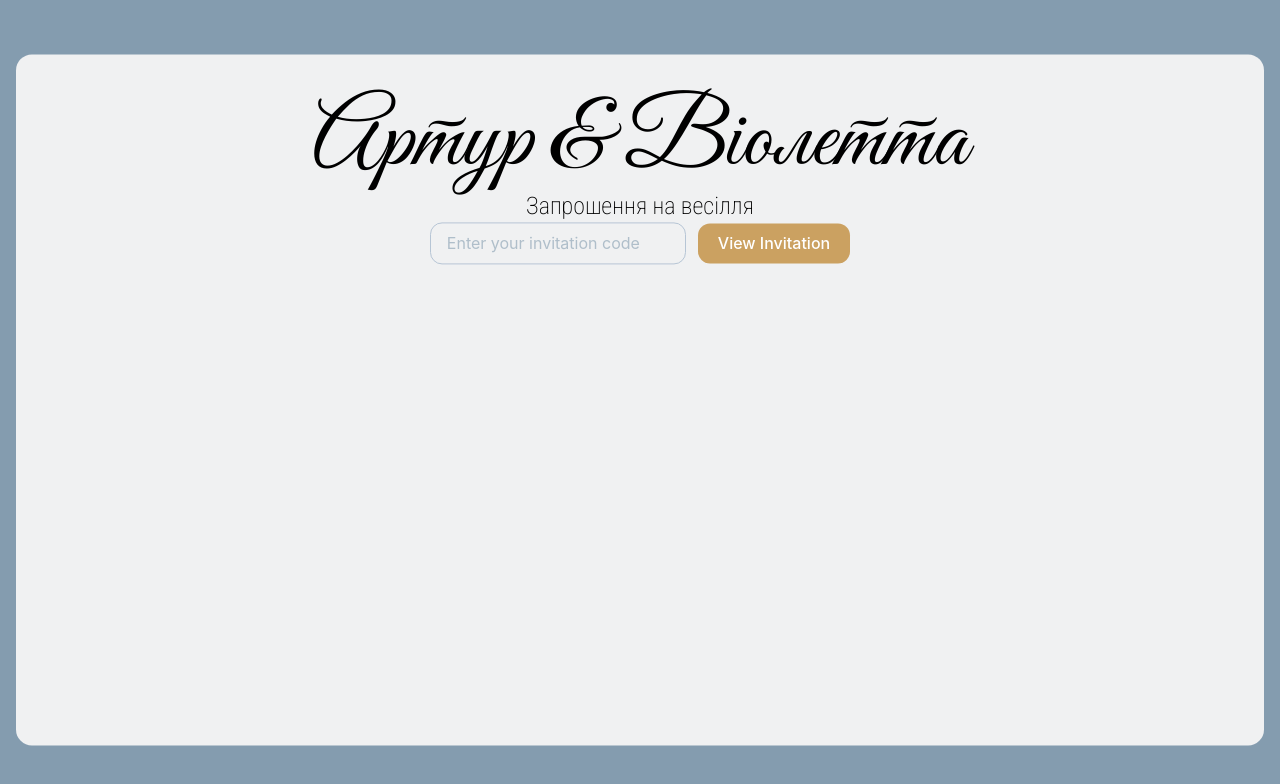
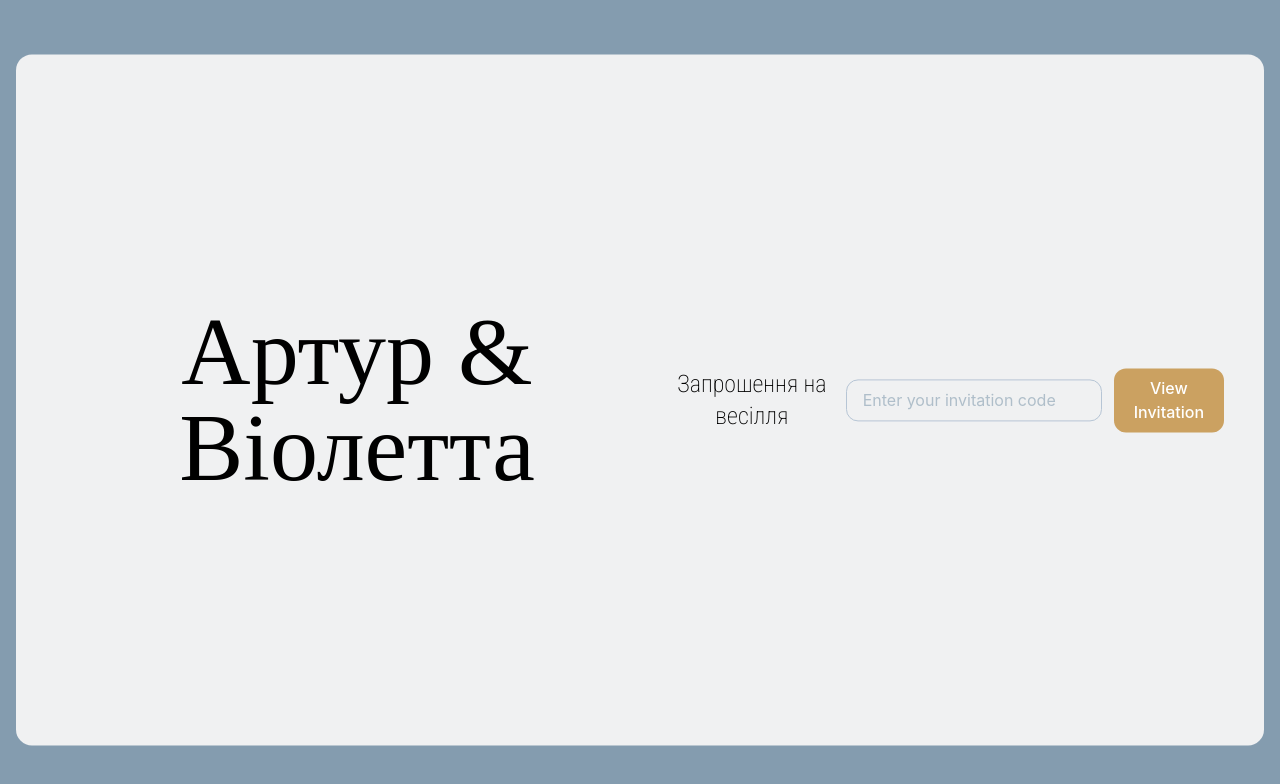
Before and after one commit to Violettalez/invitations, a Vue app: page / in a window 1280 px wide. Shown: the top 784 px of the page. Built offline with nearby package versions, Linux system fonts and the light colour scheme; a web font is replaced by a local one.

Commit message:
fix home page

```diff
--- a/index.html
+++ b/index.html
@@ -14,7 +14,6 @@
       rel="stylesheet"
       href="https://cdnjs.cloudflare.com/ajax/libs/font-awesome/6.0.0-beta3/css/all.min.css"
     />
-    <script src="https://unpkg.com/vue@3/dist/vue.global.js"></script>
   </head>
   <body>
     <div id="app"></div>
--- a/src/components/Home.vue
+++ b/src/components/Home.vue
@@ -13,9 +13,9 @@ function viewInvitation() {
 <template>
   <div class="bg-blue-dark w-full h-screen relative p-4">
     <div
-      class="bg-white-light w-full rounded-2xl max-w-7xl min-h-[90%] relative top-[50%] left-[50%] -translate-x-[50%] -translate-y-[50%] p-[40px]"
+      class="flex items-center justify-center bg-white-light w-full rounded-2xl max-w-7xl min-h-[90%] relative top-[50%] left-[50%] -translate-x-[50%] -translate-y-[50%] p-[40px]"
     >
-      <h1 class="font-title font-extralight text-8xl text-center">
+      <h1 class="font-letters font-extralight text-8xl text-center">
         Артур & Віолетта
       </h1>
       <p class="text-center font-subtitle font-extralight text-2xl">
--- a/src/router/index.js
+++ b/src/router/index.js
@@ -1,4 +1,4 @@
-import { createRouter, createWebHistory } from "vue-router";
+import { createRouter, createWebHashHistory } from "vue-router";
 import Home from "../components/Home.vue";
 import Invitation from "../components/Invitation.vue";
 
@@ -14,6 +14,6 @@ const routes = [
     component: Invitation,
   },
 ];
-const router = createRouter({ history: createWebHistory(), routes });
+const router = createRouter({ history: createWebHashHistory(), routes });
 
 export default router;
```
